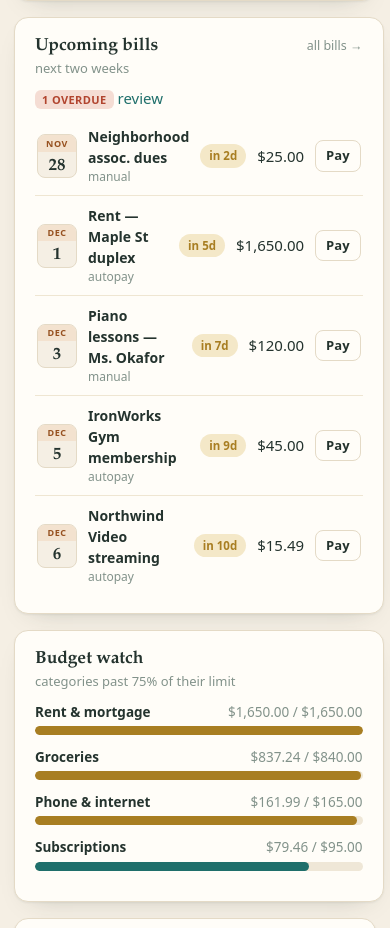
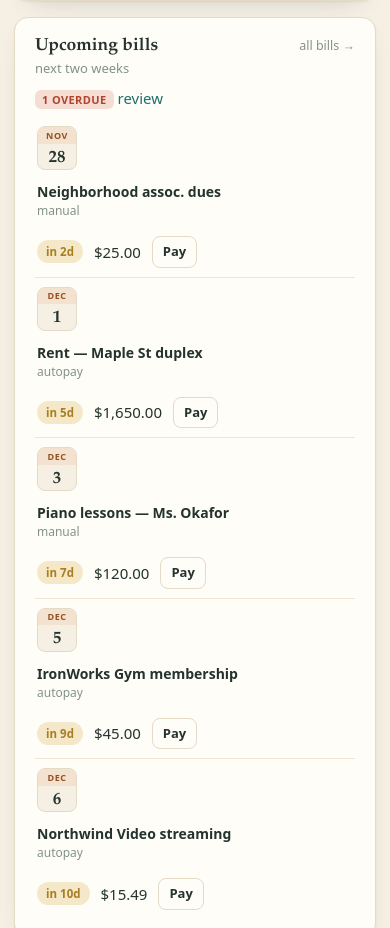
Before and after one commit to huahua1220/hearthwise-household-budget, a plain HTML site: page app/index.html in a window 390 px wide. Shown: the part 1302-2230 px from the top of the page. Drawn offline with Linux system fonts and the light colour scheme.

Commit message:
Mobile row wrapping, README + STATUS
Generated with [Devin](https://devin.ai)

Co-Authored-By: Devin <158243242+devin-ai-integration[bot]@users.noreply.github.com>

```diff
--- a/app/styles/pages.css
+++ b/app/styles/pages.css
@@ -124,3 +124,9 @@
 /* svg chart text */
 svg text { font-family: var(--sans); }
 .chart-axis { font-size: 10.5px; fill: var(--ink-3); }
+
+/* small screens: long item rows wrap their trailing controls to a second line */
+@media (max-width: 560px) {
+  .rowline, .billmini { flex-wrap: wrap; }
+  .rowline > .grow, .billmini > .grow { flex: 1 1 100%; margin-bottom: 5px; }
+}
```
Also changed, not shown: 2 other files.
